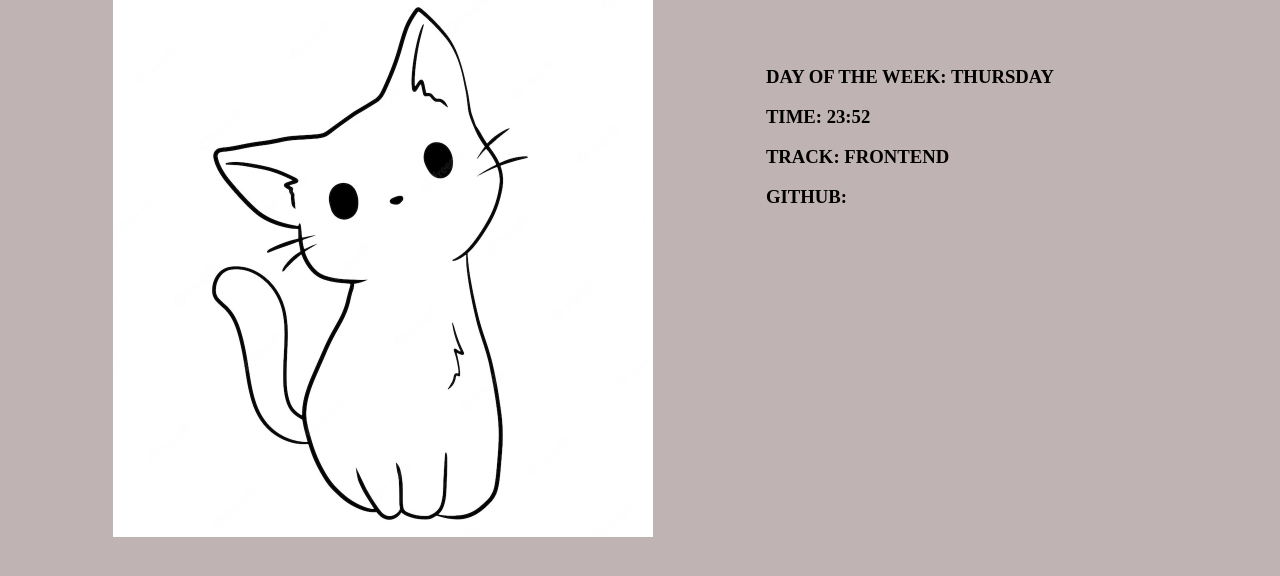
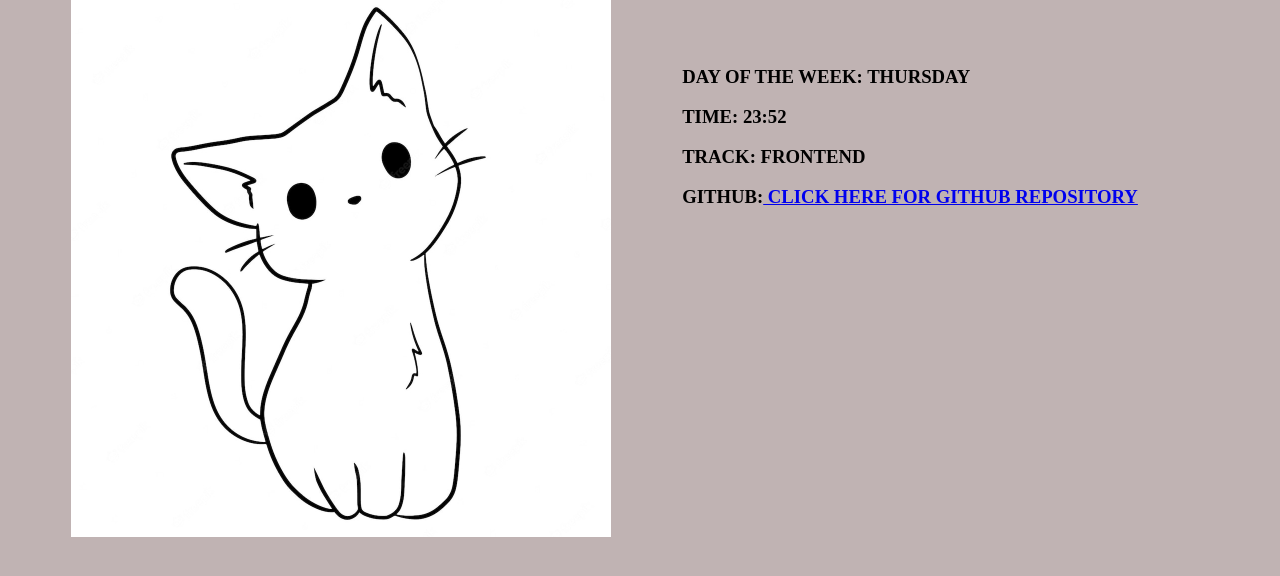
Before and after one commit to Elaine-UI/stage-one, a plain HTML site: page index.html in a window 1280 px wide. Shown: the part 100-676 px from the top of the page. Drawn offline with Linux system fonts and the light colour scheme.

Commit message:
done with stage one

```diff
--- a/index.html
+++ b/index.html
@@ -14,7 +14,7 @@
            <h3 data-testid="currentDayOfTheWeek" id="dayOfWeek">day of the week: </h3>
            <h3 data-testid="currentUTCTime" id="time">time: </h3>
            <h3 data-testid="myTrack">track: frontend</h3>
-           <h3 data-testid="githubURL">GitHub:</h3>
+           <h3 data-testid="githubURL">GitHub:<a href="https://github.com/Elaine-UI?tab=repositories"> Click here for github repository</a></h3>
         </div>
     </div>
 
```
